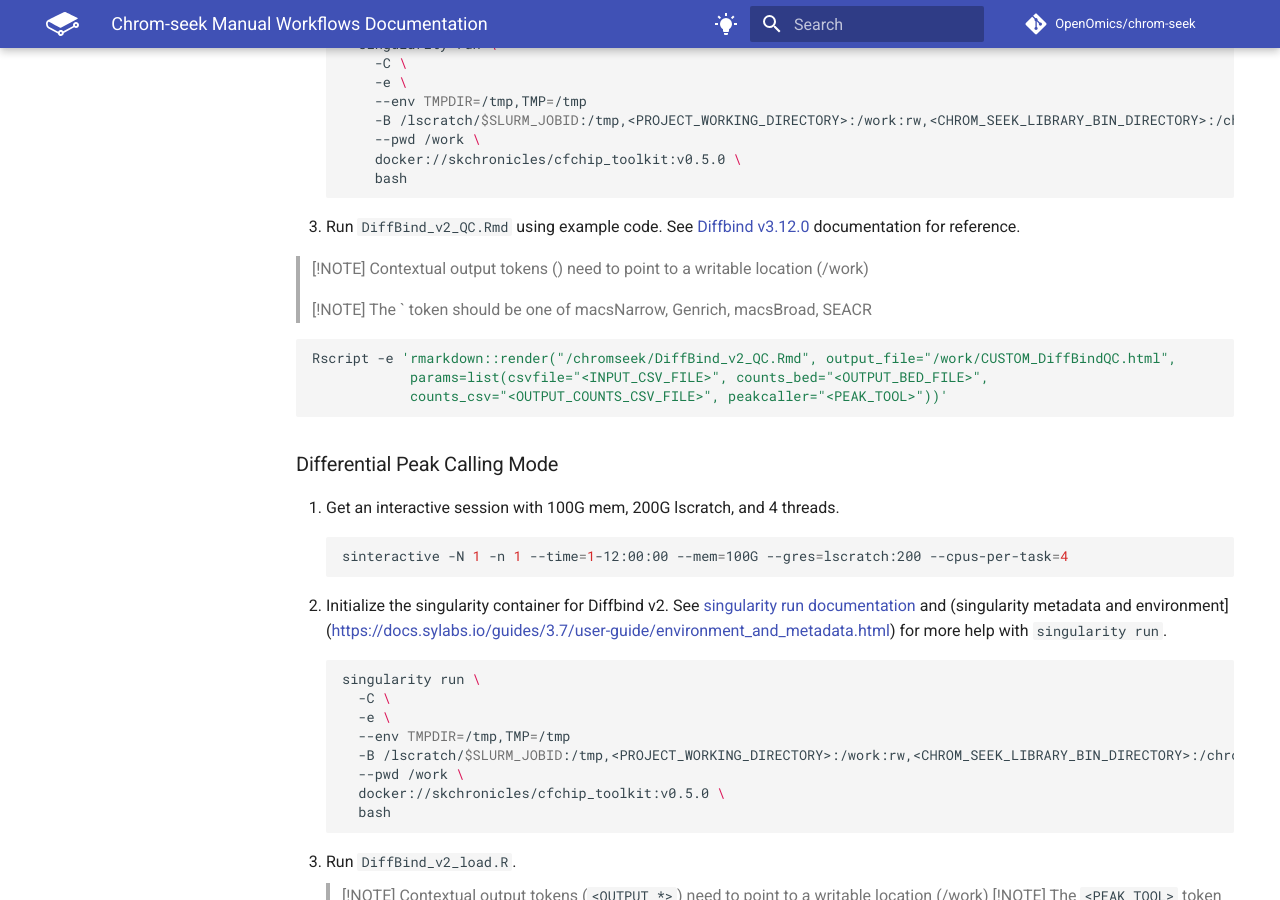
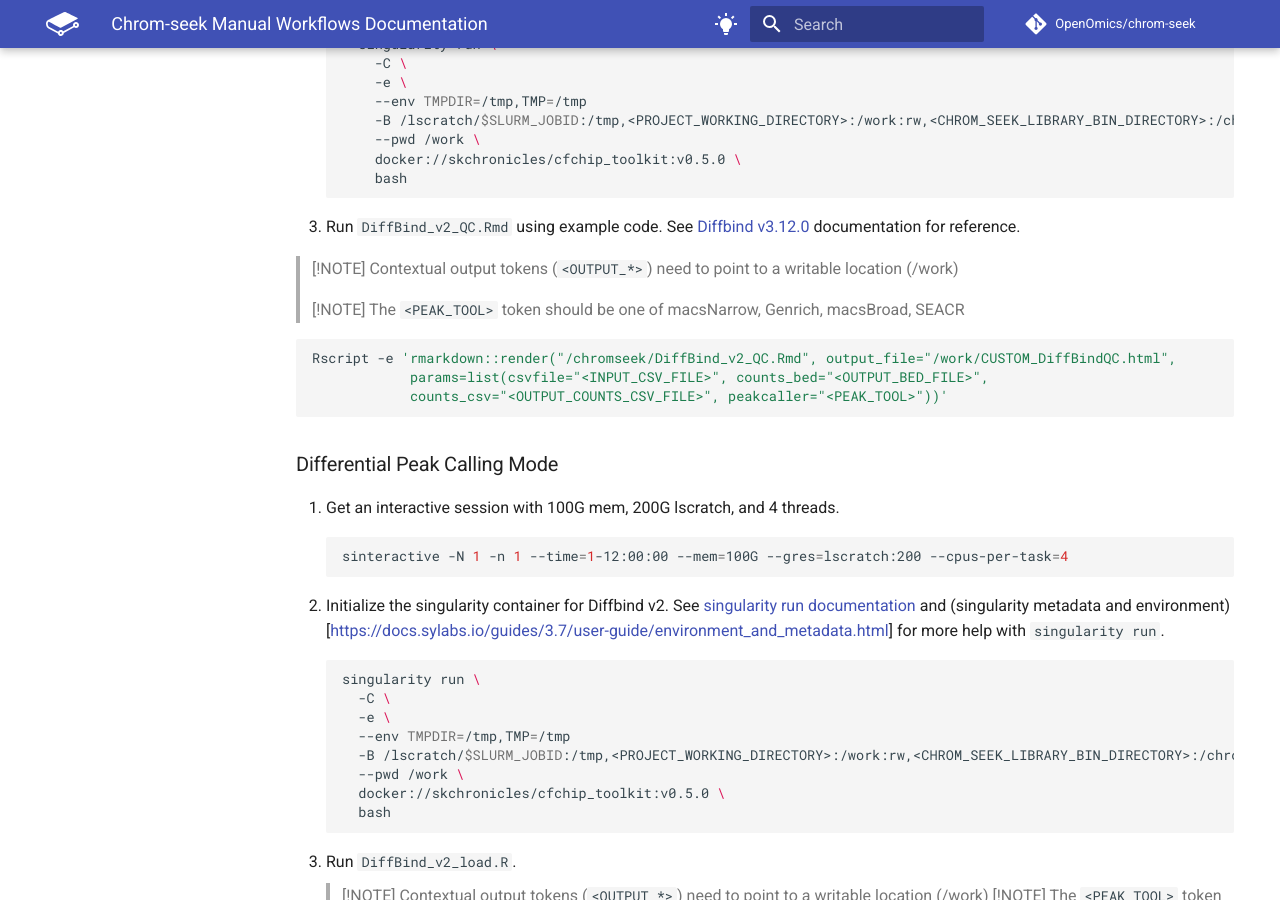
Before and after one commit to OpenOmics/chrom-seek, an MkDocs documentation site: the page built from docs/manual_workflows.md, in a window 1280 px wide and 900 px high, scrolled down 1909 px. Built offline with MkDocs 1.6.1 and Material for MkDocs 9.7.7, drawn with Linux system fonts in a browser that asks for light colours; comment, search, counter and statistics services are not loaded; the version menu is left out; some of the changed text lies outside the part shown.

Commit message:
chore: more fomatting

````diff
--- a/docs/manual_workflows.md
+++ b/docs/manual_workflows.md
@@ -28,7 +28,7 @@ can be time-consuming and confusing, but the chrom-seek DiffBindQC
 steps produce CSVs with information on all samples in the directory
 in one place.
 
-1. Grab the relevant CSV from within ./PeakQC/DB_QC
+1. Grab the relevant CSV from within `<PIPELINE_OUTPUT_DIR>/PeakQC/DB_QC`
 2. Remove rows with samples that should not be included in the analysis.
 3. Update information in ONLY the following three columns:
   1. CONDITION:
@@ -71,10 +71,10 @@ Perform either quality control analysis or differential binding analysis using D
 3. Run `DiffBind_v2_QC.Rmd` using example code. See [Diffbind v3.12.0](https://bioconductor.statistik.tu-dortmund.de/packages/3.18/bioc/html/DiffBind.html) documentation for reference.
 
   > [!NOTE]
-  > Contextual output tokens (<OUTPUT_*>) need to point to a writable location (/work)
+  > Contextual output tokens (`<OUTPUT_*>`) need to point to a writable location (/work)
 
   > [!NOTE]
-  > The `<PEAK_TOOL> token should be one of macsNarrow, Genrich, macsBroad, SEACR
+  > The `<PEAK_TOOL>` token should be one of macsNarrow, Genrich, macsBroad, SEACR
 
   ```bash
   Rscript -e 'rmarkdown::render("/chromseek/DiffBind_v2_QC.Rmd", output_file="/work/CUSTOM_DiffBindQC.html",
@@ -88,7 +88,7 @@ Perform either quality control analysis or differential binding analysis using D
   ```bash
   sinteractive -N 1 -n 1 --time=1-12:00:00 --mem=100G --gres=lscratch:200 --cpus-per-task=4
   ```
-2. Initialize the singularity container for Diffbind v2. See [singularity run documentation](https://docs.sylabs.io/guides/3.1/user-guide/cli/singularity_run.html) and (singularity metadata and environment](https://docs.sylabs.io/guides/3.7/user-guide/environment_and_metadata.html) for more help with `singularity run`.
+2. Initialize the singularity container for Diffbind v2. See [singularity run documentation](https://docs.sylabs.io/guides/3.1/user-guide/cli/singularity_run.html) and (singularity metadata and environment)[https://docs.sylabs.io/guides/3.7/user-guide/environment_and_metadata.html] for more help with `singularity run`.
   ```bash
   singularity run \
     -C \
````
